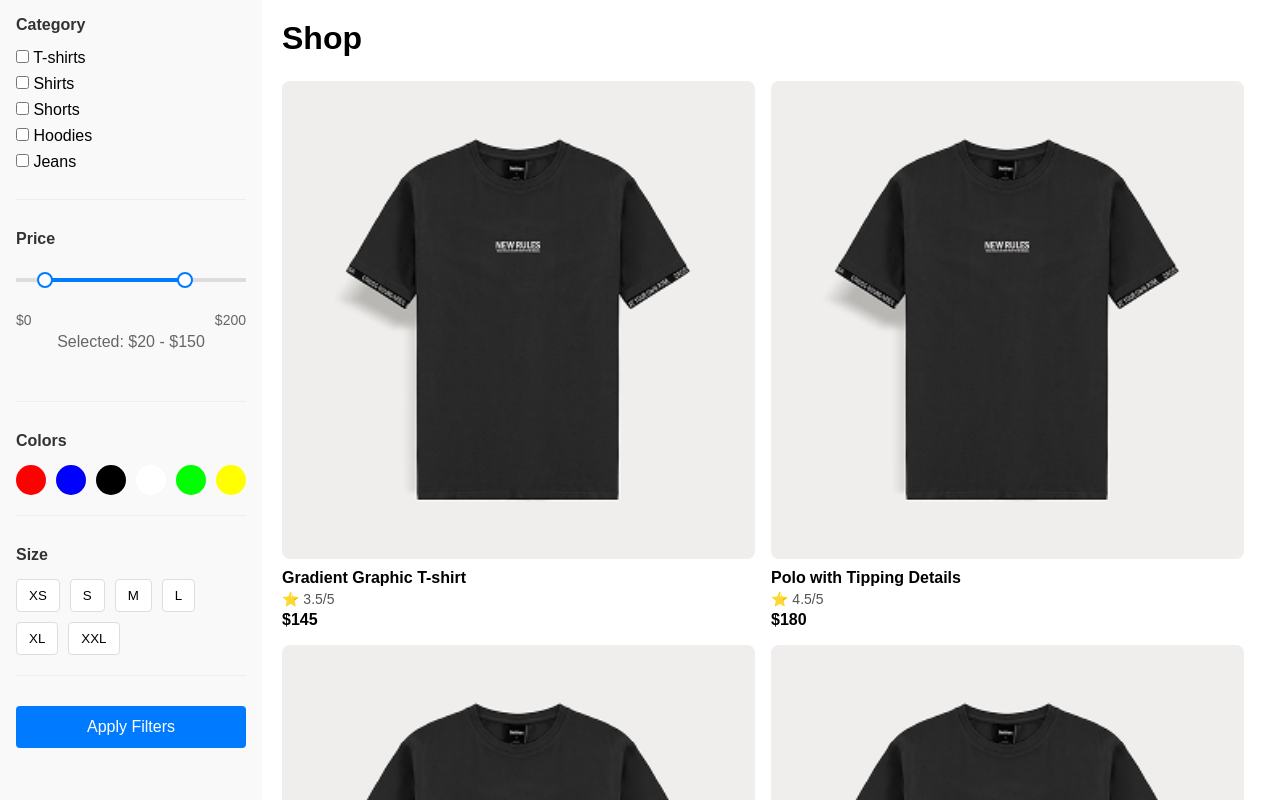
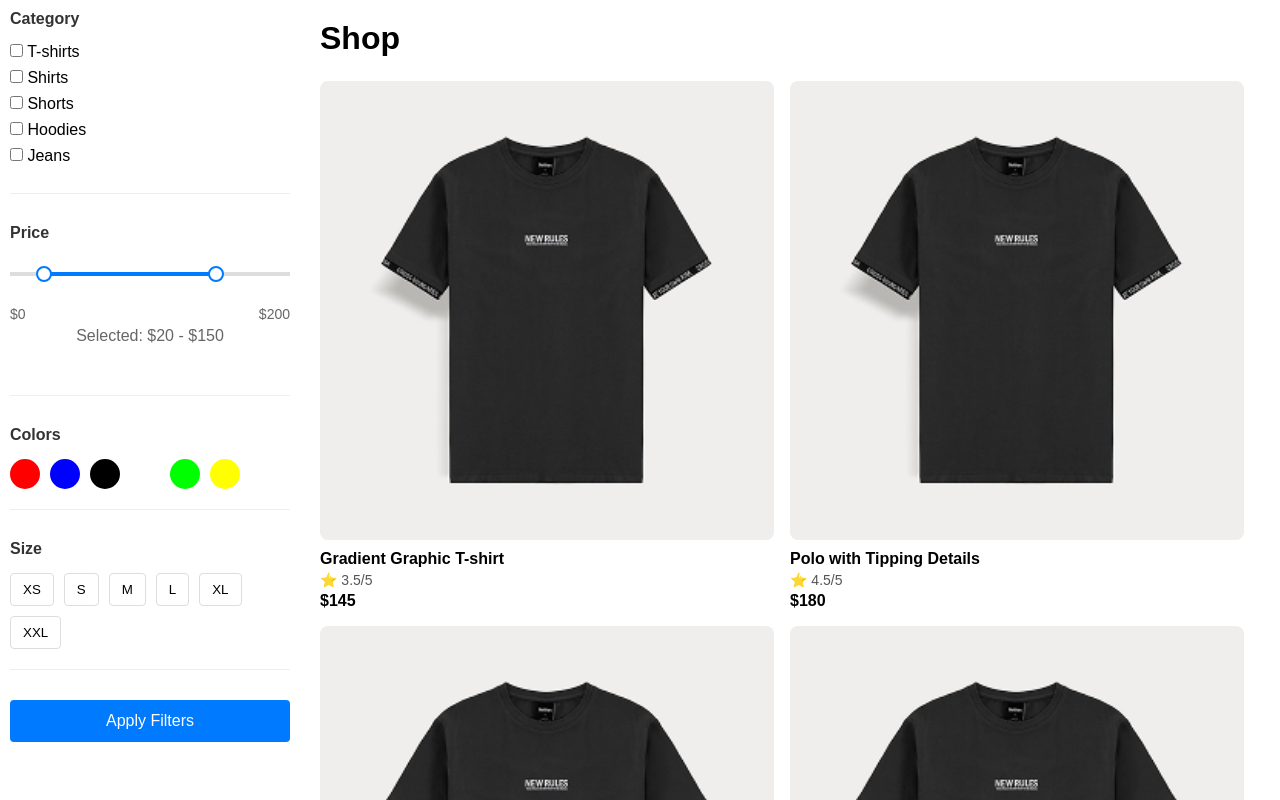
Before and after one commit to webbyahtisham/Ecommerce-website, a React (Vite) app: page / in a window 1280 px wide. Built offline with nearby package versions, Linux system fonts and the light colour scheme.

Commit message:
Make all the shop.jsx resposive and make the scroll bar customized

```diff
--- a/src/App.css
+++ b/src/App.css
@@ -6,7 +6,28 @@
     box-sizing: border-box;
     font-family: 'Montserrat', sans-serif;
 }
+body::-webkit-scrollbar,
+*::-webkit-scrollbar {
+  width: 10px;
+}
 
+body::-webkit-scrollbar-track,
+*::-webkit-scrollbar-track {
+  background: #f1f1f1;
+  border-radius: 10px;
+}
+
+body::-webkit-scrollbar-thumb,
+*::-webkit-scrollbar-thumb {
+  background-color: #000000;
+  border-radius: 10px;
+  border: 2px solid #f1f1f1;
+}
+
+body::-webkit-scrollbar-thumb:hover,
+*::-webkit-scrollbar-thumb:hover {
+  background-color: #0056b3;
+}
 body {
     width: 100%;
     height: 100%;
@@ -819,13 +840,15 @@ textarea {
 
 /* FiltersBar start */
 .filter-panel {
+    position: relative;
     width: 300px;
-    background-color: #f9f9f9;
-    padding: 16px;
+    height: 100vh;
+    padding: 10px;
+    overflow-y: auto;
+    overflow-x: hidden;
+    background-color: #fff;
     box-sizing: border-box;
-    height: 100vh;
-    position: sticky;
-    top: 0;
+    flex-shrink: 0;
 }
 
 .filter-section {
@@ -834,7 +857,7 @@ textarea {
     padding-bottom: 20px;
 }
 
-h3 {
+.filter-section  h3 {
     margin: 0 0 15px 0;
     font-size: 16px;
     color: #333;
@@ -1015,24 +1038,82 @@ h3 {
     pointer-events: auto;
     cursor: pointer;
 }
+.filter-panel::-webkit-scrollbar {
+    width: 8px;
+  }
+
+  .filter-panel::-webkit-scrollbar-track {
+    background: #f1f1f1;
+    border-radius: 10px;
+  }
+
+  .filter-panel::-webkit-scrollbar-thumb {
+    background-color: #000000;
+    border-radius: 10px;
+    border: 2px solid #f1f1f1;
+  }
+
+  .filter-panel::-webkit-scrollbar-thumb:hover {
+    background-color: #000000;
+  }
 
 
 /* FiltersBar end */
+.filter-toggle-button {
+    display: none;
+    position: fixed;
+    bottom: 20px;
+    left: 50%;
+    transform: translateX(-50%);
+    background-color: black;
+    color: white;
+    border: none;
+    padding: 10px 12px;
+    border-radius: 50%;
+    font-size: 20px;
+    cursor: pointer;
+    z-index: 10;
+}
+
+.filter-toggle-button i {
+    font-size: 24px;
+}
+
+/* Mobile View */
+@media (max-width: 900px) {
+    .filter-panel {
+        position: absolute;
+        top: 0;
+        left: -300px;
+        z-index: 1;
+        transition: left 0.3s ease;
+    }
+
+.open {
+        left: 0;
+    }
+
+    .filter-toggle-button {
+        display: block;
+    }
+
+    .shop {
+        position: relative;
+    }
+}
 /* Shop start */
 .shop {
     display: flex;
-    height: 100vh; /* Full height to handle independent scrolling */
+    height: 100vh;
     overflow: hidden;
 }
-
-
 
 .shop-container {
     padding: 20px;
     flex-grow: 1;
     box-sizing: border-box;
+    height: 100vh;
     overflow-y: auto;
-    height: 100vh;
 }
 
 .shop-title {
@@ -1153,9 +1234,9 @@ h3 {
 }
 
 @media (max-width: 768px) {
-    .filter-panel {
+    /* .filter-panel {
         display: none;
-    }
+    } */
 
     .product-card {
         width: calc(50% - 16px);
--- a/src/assets/Components/FiltersBar.jsx
+++ b/src/assets/Components/FiltersBar.jsx
@@ -25,16 +25,12 @@ const FiltersBar = () => {
     setSelectedColor(selectedColor === color ? null : color);
   };
 
-  const colors = [
-    '#ff0000', '#0000ff', '#000000',
-    '#ffffff', '#00ff00', '#ffff00'
-  ];
-
+  const colors = ['#ff0000', '#0000ff', '#000000', '#ffffff', '#00ff00', '#ffff00'];
   const minPosition = (minPrice / maxRange) * 100;
   const maxPosition = (maxPrice / maxRange) * 100;
 
   return (
-    <div className="filter-panel">
+    <div>
       {/* Category Filter */}
       <div className="filter-section">
         <h3>Category</h3>
@@ -53,29 +49,9 @@ const FiltersBar = () => {
         <div className="price-slider-wrapper">
           <div className="price-slider">
             <div className="slider-track" />
-            <div
-              className="active-track"
-              style={{
-                left: `${minPosition}%`,
-                right: `${100 - maxPosition}%`
-              }}
-            />
-            <input
-              type="range"
-              min="0"
-              max={maxRange}
-              value={minPrice}
-              onChange={handleMinChange}
-              className="range-input min"
-            />
-            <input
-              type="range"
-              min="0"
-              max={maxRange}
-              value={maxPrice}
-              onChange={handleMaxChange}
-              className="range-input max"
-            />
+            <div className="active-track" style={{ left: `${minPosition}%`, right: `${100 - maxPosition}%` }} />
+            <input type="range" min="0" max={maxRange} value={minPrice} onChange={handleMinChange} className="range-input min" />
+            <input type="range" min="0" max={maxRange} value={maxPrice} onChange={handleMaxChange} className="range-input max" />
           </div>
           <div className="price-labels">
             <span>$0</span>
@@ -92,11 +68,8 @@ const FiltersBar = () => {
           {colors.map((color) => (
             <div
               key={color}
-              className={`color-circle ${selectedColor === color ? 'selected' : ''} ${color === '#ffffff' ? 'white' : ''}  ${color === '#ffff00' ? 'white' : ''}`}
-              style={{
-                backgroundColor: color,
-
-              }}
+              className={`color-circle ${selectedColor === color ? 'selected' : ''} ${color === '#ffffff' || color === '#ffff00' ? 'white' : ''}`}
+              style={{ backgroundColor: color }}
               onClick={() => handleColorClick(color)}
             />
           ))}
@@ -108,11 +81,7 @@ const FiltersBar = () => {
         <h3>Size</h3>
         <div className="size-options">
           {['XS', 'S', 'M', 'L', 'XL', 'XXL'].map((size) => (
-            <button
-              key={size}
-              className={`size-btn ${selectedSize === size ? 'selected' : ''}`}
-              onClick={() => handleSizeClick(size)}
-            >
+            <button key={size} className={`size-btn ${selectedSize === size ? 'selected' : ''}`} onClick={() => handleSizeClick(size)}>
               {size}
             </button>
           ))}
--- a/src/assets/Pages/Shop.jsx
+++ b/src/assets/Pages/Shop.jsx
@@ -1,13 +1,22 @@
-import React from 'react';
+import React, { useState } from 'react';
 import products from './Product';
-import 'remixicon/fonts/remixicon.css'
+import 'remixicon/fonts/remixicon.css';
 import FiltersBar from '../Components/FiltersBar';
 
 const Shop = () => {
+  const [isFilterOpen, setIsFilterOpen] = useState(false);
+
+  const toggleFilter = () => {
+    setIsFilterOpen(!isFilterOpen);
+  };
+
   return (
     <>
       <div className="shop">
+        <div className={`filter-panel ${isFilterOpen ? 'open' : ''}`}>
           <FiltersBar />
+        </div>
+
         <div className="shop-container">
           <h1 className="shop-title">Shop</h1>
           <div className="products-grid">
@@ -37,10 +46,13 @@ const Shop = () => {
             ))}
           </div>
         </div>
+
+        <button className="filter-toggle-button" onClick={toggleFilter}>
+          {isFilterOpen ? <i className="ri-close-line"></i> : <i className="ri-filter-3-line"></i>}
+        </button>
       </div>
     </>
   );
-
 };
 
 export default Shop;
```
Lines whose indentation alone changed are shown as unchanged.
